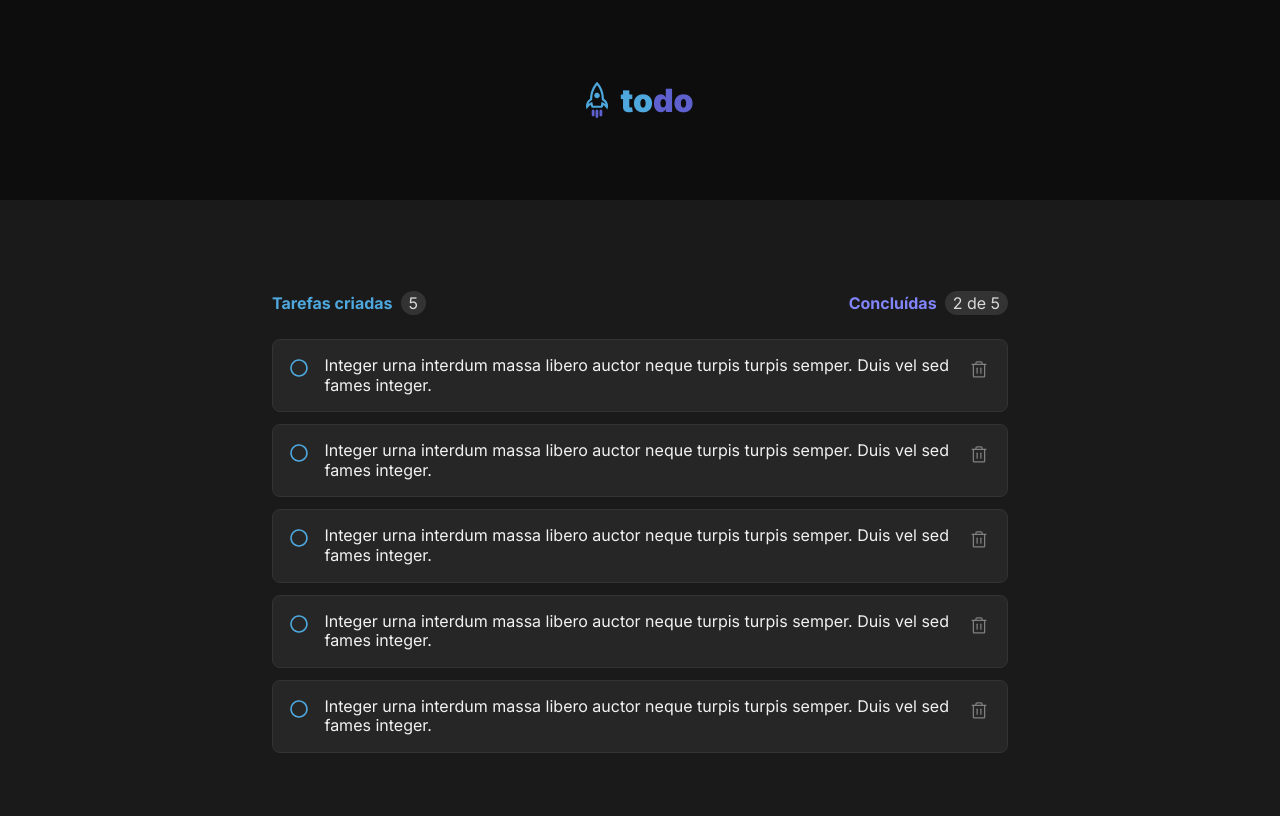
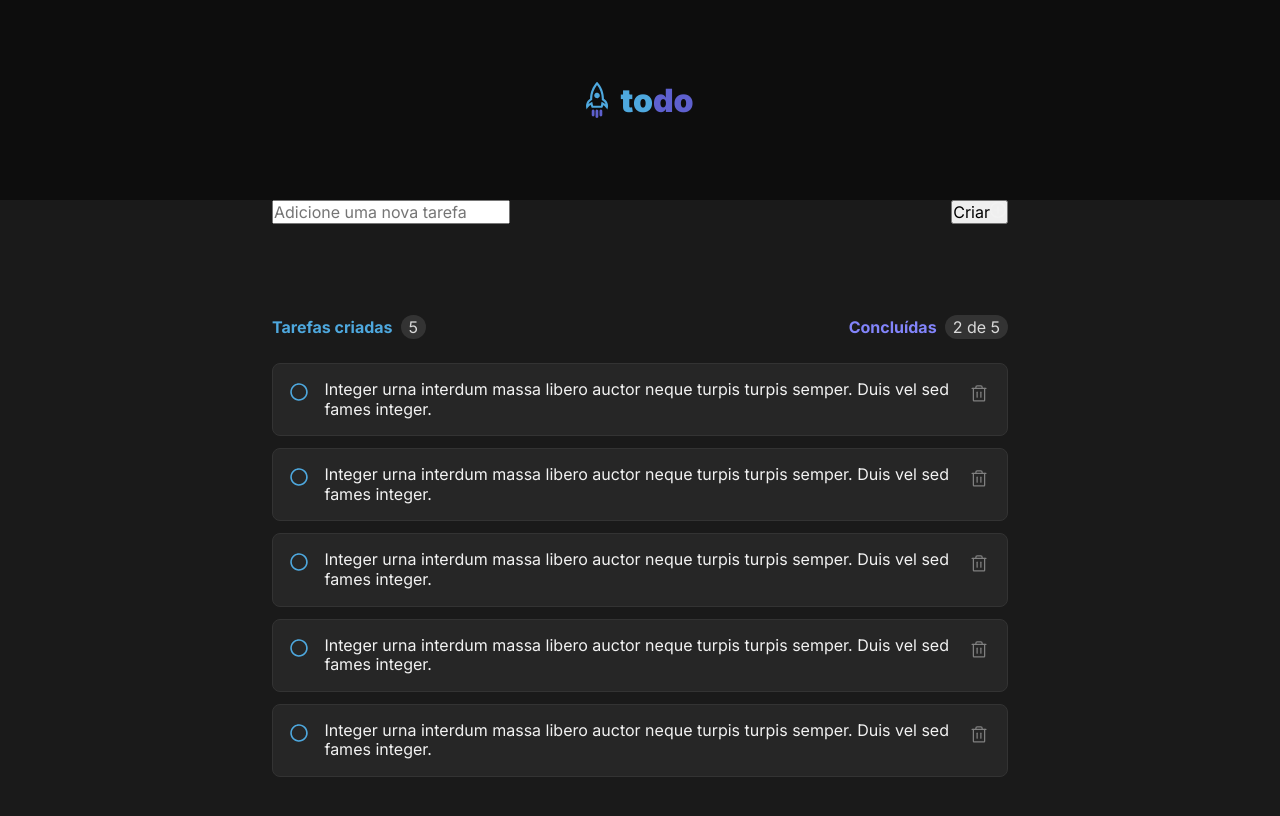
Before and after one commit to lucasbarque/TodoListRemastered, a React (Vite) app: page / in a window 1280 px wide. Shown: the top 816 px of the page. Built offline with nearby package versions, Linux system fonts and the light colour scheme.

Commit message:
New Task

```diff
--- /dev/null
+++ b/src/components/NewTask.module.css
@@ -0,0 +1,5 @@
+.container {
+  display: flex;
+  justify-content: space-between;
+  gap: 0.5rem;
+}
--- /dev/null
+++ b/src/components/NewTask.tsx
@@ -0,0 +1,15 @@
+import plusImg from '../assets/plus.svg';
+
+import styles from './NewTask.module.css'
+
+export function NewTask() {
+  return (
+    <div className={styles.container}>
+      <input type="text" placeholder="Adicione uma nova tarefa" />
+      <button>
+        Criar
+        <img src={plusImg} />
+      </button>
+    </div>
+  )
+}
--- a/src/components/TaskList.tsx
+++ b/src/components/TaskList.tsx
@@ -3,11 +3,13 @@ import styles from './TaskList.module.css';
 import isEmptyImg from '../assets/is-empty.svg';
 
 import { Task } from './Task';
+import { NewTask } from './NewTask';
 
 export function TaskList() {
   const isEmptyTask = false;
   return (
     <>
+      <NewTask />
       <div className={styles.container}>
         <div>
           <div className={styles.titlePrimary}>Tarefas criadas</div>
--- a/src/global.css
+++ b/src/global.css
@@ -40,4 +40,5 @@ button {
 .container {
   max-width: 736px;
   margin: 0 auto;
+  padding-bottom: 10rem;
 }
```
Also changed, not shown: src/assets/plus.svg (added), 1 other file (tests, documents, lock files or other folders).
